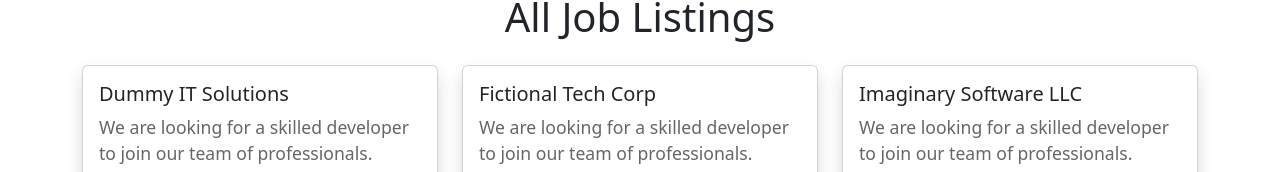
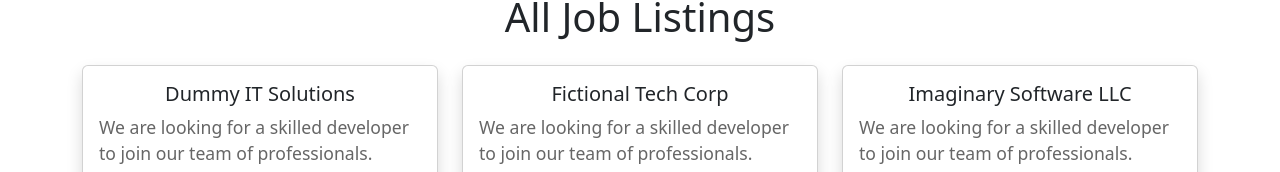
Before and after one commit to VERMAMANISHKUMAR/Placement-Cell-MERN, a React (Create React App) app in the folder frontend/: page /alljobs in a window 1280 px wide. Shown: the part 700-872 px from the top of the page. Built offline with nearby package versions, Linux system fonts and the light colour scheme; no server answers; sample sign-in values are in the browser's storage.

Commit message:
Update JobsList.js
add

```diff
--- a/frontend/src/components/jobs/JobsList.js
+++ b/frontend/src/components/jobs/JobsList.js
@@ -83,7 +83,7 @@ const JobsList = ({ jobs }) => {
             <div className="card h-100 shadow">
 
               <div className="card-body">
-                <h5 className="card-title">{job.companyName}</h5>
+                <h5 className="card-title" style={{textAlign:'center'}}>{job.companyName}</h5>
                 <p className="card-text">{job.description}</p>
                 <p><strong>Experience:</strong> {job.experience}</p>
                 <p><strong>Skills:</strong> {job.skills.join(', ')}</p>
```
